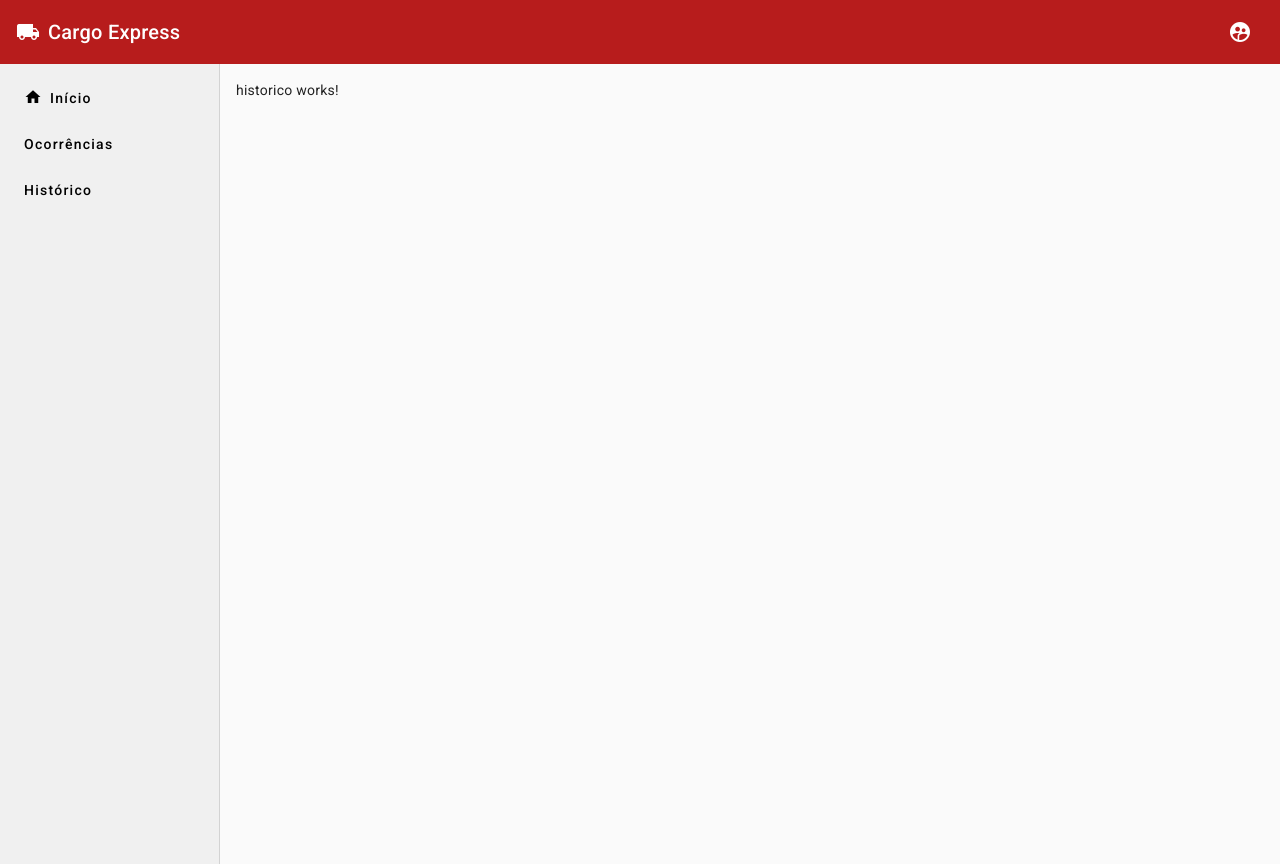
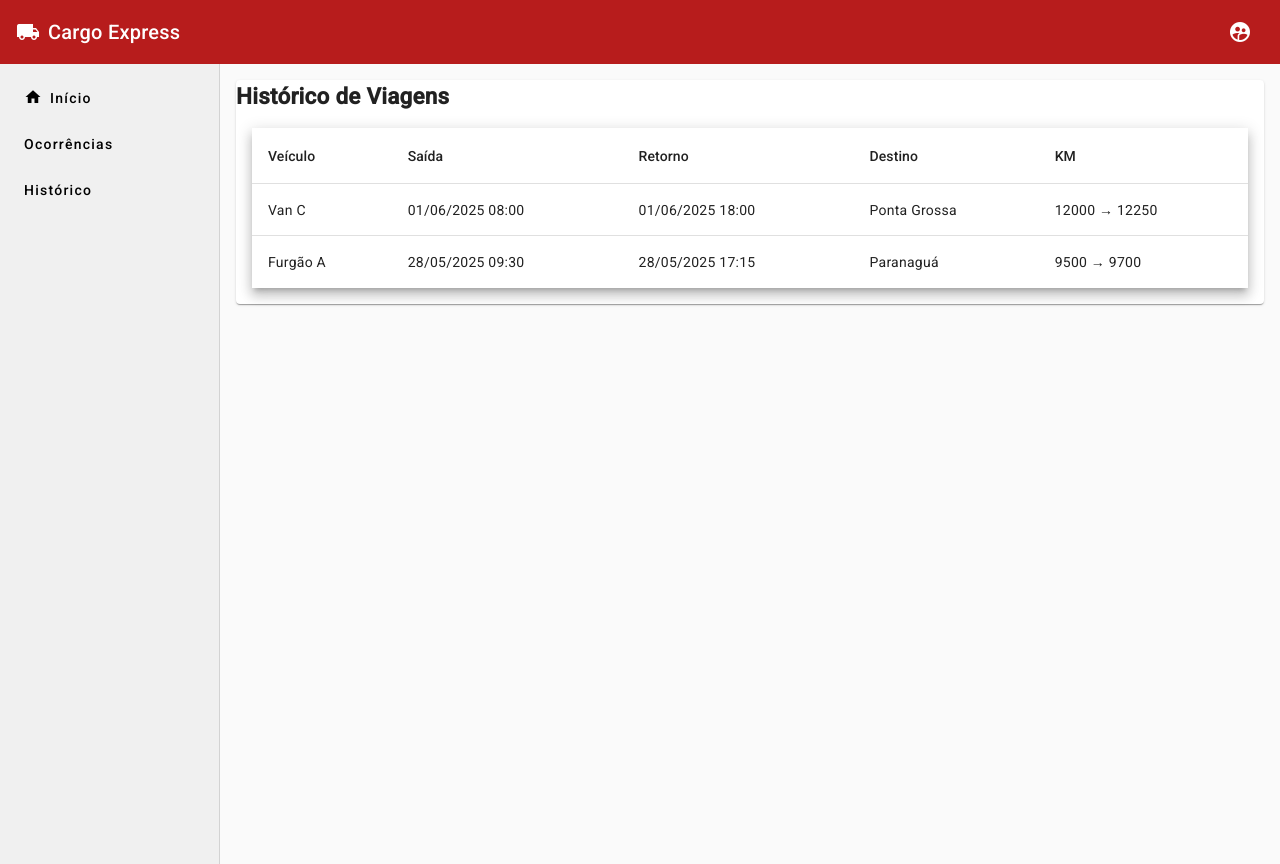
Before and after one commit to DouglasMS91/gestao-frotas, an Angular app: page /motorista/historico in a window 1280 px wide. Built offline with nearby package versions, Linux system fonts and the light colour scheme.

Commit message:
feat(RF04): tela de histórico do motorista

```diff
--- a/src/app/pages/motorista/historico/historico.component.css
+++ b/src/app/pages/motorista/historico/historico.component.css
@@ -0,0 +1,9 @@
+.full-width-table {
+  width: 100%;
+}
+
+mat-card-title {
+  font-size: 1.4rem;
+  font-weight: bold;
+  margin-bottom: 1rem;
+}
--- a/src/app/pages/motorista/historico/historico.component.html
+++ b/src/app/pages/motorista/historico/historico.component.html
@@ -1 +1,40 @@
-<p>historico works!</p>
+<mat-card>
+  <mat-card-title>Histórico de Viagens</mat-card-title>
+  <mat-card-content>
+    <table mat-table [dataSource]="viagens" class="mat-elevation-z8 full-width-table">
+
+      <!-- Veículo -->
+      <ng-container matColumnDef="veiculo">
+        <th mat-header-cell *matHeaderCellDef>Veículo</th>
+        <td mat-cell *matCellDef="let viagem">{{ viagem.veiculo }}</td>
+      </ng-container>
+
+      <!-- Saída -->
+      <ng-container matColumnDef="saida">
+        <th mat-header-cell *matHeaderCellDef>Saída</th>
+        <td mat-cell *matCellDef="let viagem">{{ viagem.dataSaida }}</td>
+      </ng-container>
+
+      <!-- Retorno -->
+      <ng-container matColumnDef="retorno">
+        <th mat-header-cell *matHeaderCellDef>Retorno</th>
+        <td mat-cell *matCellDef="let viagem">{{ viagem.dataRetorno }}</td>
+      </ng-container>
+
+      <!-- Destino -->
+      <ng-container matColumnDef="destino">
+        <th mat-header-cell *matHeaderCellDef>Destino</th>
+        <td mat-cell *matCellDef="let viagem">{{ viagem.destino }}</td>
+      </ng-container>
+
+      <!-- Quilometragem -->
+      <ng-container matColumnDef="km">
+        <th mat-header-cell *matHeaderCellDef>KM</th>
+        <td mat-cell *matCellDef="let viagem">{{ viagem.kmInicial }} → {{ viagem.kmFinal }}</td>
+      </ng-container>
+
+      <tr mat-header-row *matHeaderRowDef="colunas"></tr>
+      <tr mat-row *matRowDef="let row; columns: colunas;"></tr>
+    </table>
+  </mat-card-content>
+</mat-card>
--- a/src/app/pages/motorista/historico/historico.component.ts
+++ b/src/app/pages/motorista/historico/historico.component.ts
@@ -1,11 +1,33 @@
 import { Component } from '@angular/core';
+import { MatCardModule } from '@angular/material/card';
+import { MatTableModule } from '@angular/material/table';
+import { CommonModule } from '@angular/common';
 
 @Component({
   selector: 'app-historico',
-  imports: [],
+  standalone: true,
+  imports: [CommonModule, MatCardModule, MatTableModule],
   templateUrl: './historico.component.html',
-  styleUrl: './historico.component.css'
+  styleUrls: ['./historico.component.css']
 })
 export class HistoricoComponent {
-
+  colunas: string[] = ['veiculo', 'saida', 'retorno', 'destino', 'km'];
+  viagens = [
+    {
+      veiculo: 'Van C',
+      dataSaida: '01/06/2025 08:00',
+      dataRetorno: '01/06/2025 18:00',
+      destino: 'Ponta Grossa',
+      kmInicial: 12000,
+      kmFinal: 12250
+    },
+    {
+      veiculo: 'Furgão A',
+      dataSaida: '28/05/2025 09:30',
+      dataRetorno: '28/05/2025 17:15',
+      destino: 'Paranaguá',
+      kmInicial: 9500,
+      kmFinal: 9700
+    }
+  ];
 }
```
